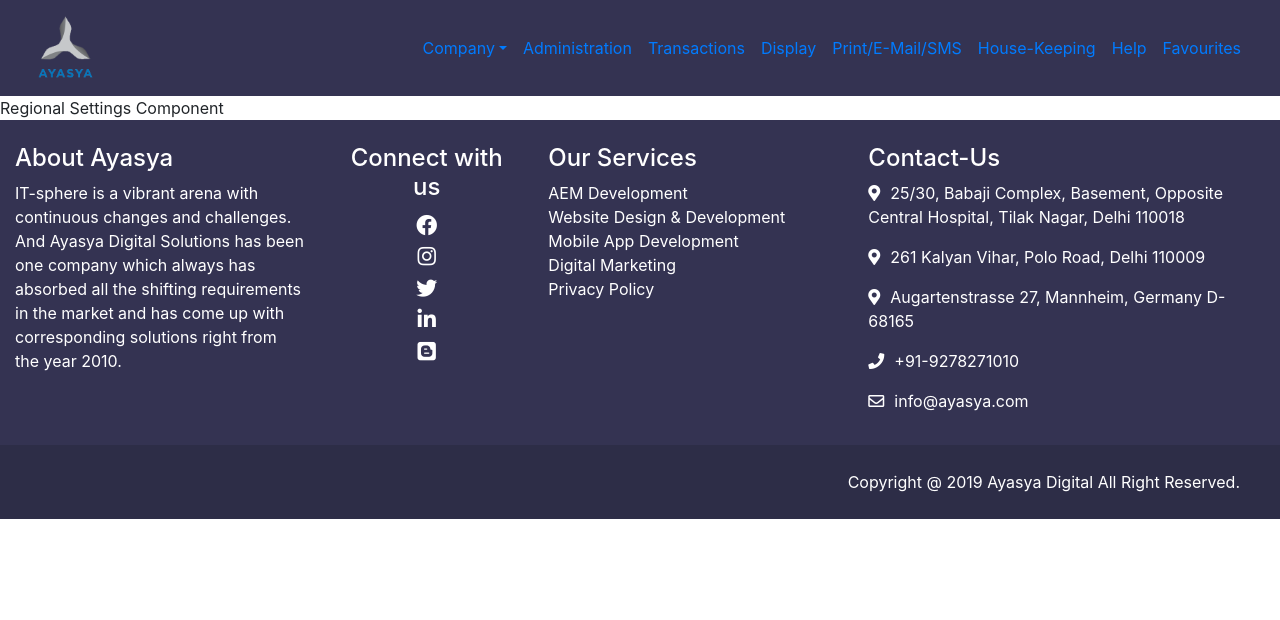
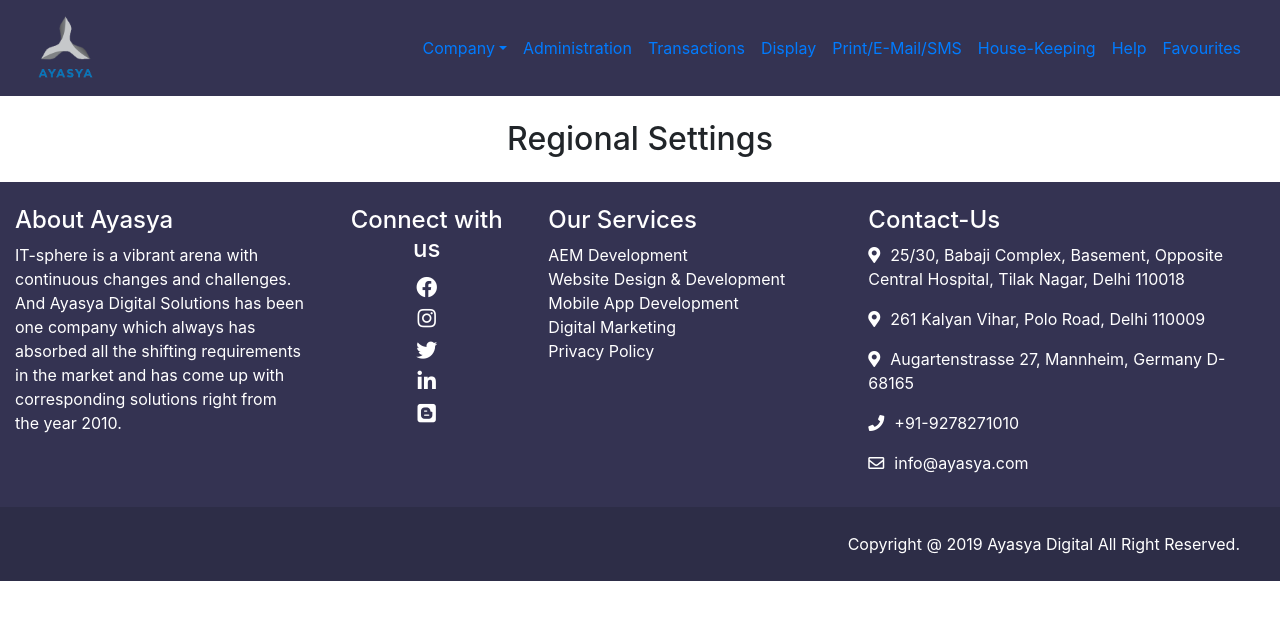
Before and after one commit to dsaurabhkumar/GST-Ayasya-Project, a React (Create React App) app: page /regional-settings in a window 1280 px wide. Shown: the top 620 px of the page. Built offline with nearby package versions, Linux system fonts and the light colour scheme.

Commit message:
Regional settings component updated

```diff
--- a/src/containers/reginal-settings/RegionalSettings.js
+++ b/src/containers/reginal-settings/RegionalSettings.js
@@ -3,9 +3,11 @@
 class RegionalSettings extends React.Component {
     render() {
         return(
-            <div>
-                Regional Settings Component
-            </div>
+            <React.Fragment>
+                <div className="container mt-4 mb-4">
+                    <h2 className="text-center">Regional Settings</h2>
+                </div>
+            </React.Fragment>
         )
     }
 }
```
